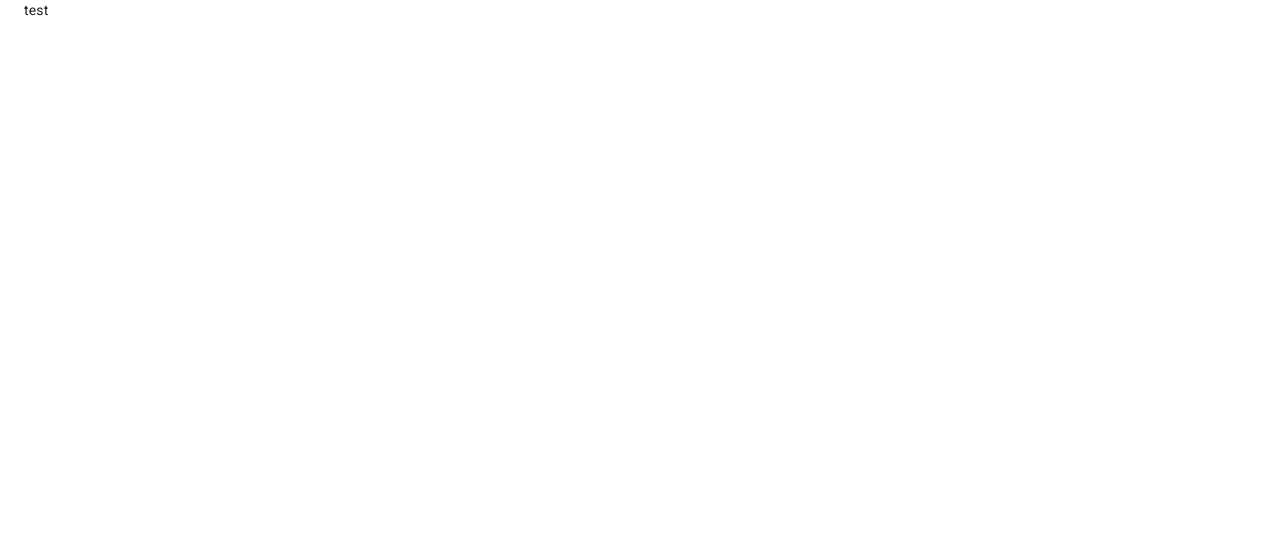
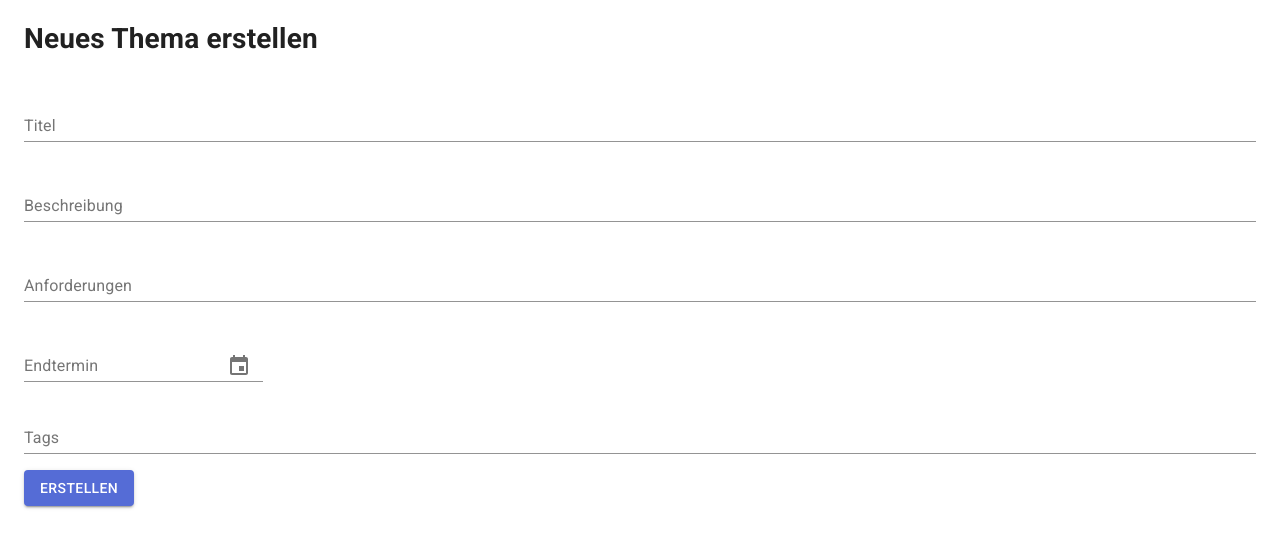
Before and after one commit to Fachschaft-Informatik-Nordakademie/TL-Themenboerse-legacy, a Next.js app in the folder frontend/: page /topic/create in a window 1280 px wide. Shown: the top 548 px of the page. Built offline with nearby package versions, Linux system fonts and the light colour scheme.

Commit message:
added form fields

```diff
--- a/frontend/package.json
+++ b/frontend/package.json
@@ -8,7 +8,11 @@
     "start": "next start"
   },
   "dependencies": {
+    "@date-io/date-fns": "^1.3.13",
     "@material-ui/core": "^4.11.4",
+    "@material-ui/lab": "^4.0.0-alpha.58",
+    "@material-ui/pickers": "^3.3.10",
+    "date-fns": "^2.22.1",
     "next": "10.2.0",
     "react": "17.0.2",
     "react-dom": "17.0.2"
--- a/frontend/pages/_app.tsx
+++ b/frontend/pages/_app.tsx
@@ -1,7 +1,9 @@
 import { CssBaseline, ThemeProvider } from '@material-ui/core';
+import { MuiPickersUtilsProvider } from '@material-ui/pickers';
 import React from 'react';
 import theme from '../src/theme';
 import '../styles/globals.css'
+import DateFnsUtils from '@date-io/date-fns';
 
 function MyApp({ Component, pageProps }) {
 
@@ -16,9 +18,11 @@ function MyApp({ Component, pageProps }) {
 
   return (
     <ThemeProvider theme={theme}>
+      <MuiPickersUtilsProvider utils={DateFnsUtils}>
         {/* CssBaseline kickstart an elegant, consistent, and simple baseline to build upon. */}
         <CssBaseline />
         <Component {...pageProps} />
+        </MuiPickersUtilsProvider>
     </ThemeProvider>
   );
 }
--- a/frontend/pages/topic/create.tsx
+++ b/frontend/pages/topic/create.tsx
@@ -1,8 +1,100 @@
-import { Container } from "@material-ui/core";
-import React from "react";
+import { Button, Container, TextField } from "@material-ui/core";
+import { makeStyles } from '@material-ui/core/styles';
+import { Autocomplete, Value } from "@material-ui/lab";
+import { KeyboardDatePicker } from "@material-ui/pickers";
+import React, { ChangeEvent } from "react";
+
+
+const useStyles = makeStyles((theme) => ({
+    formField: {
+        marginTop: theme.spacing(2),
+        marginBottom: theme.spacing(2)
+    },
+}));
 
 function create() {
-    return <Container>test</Container>;
+    const [title, setTitle] = React.useState("");
+    const handleTitleChange = (e: ChangeEvent<HTMLTextAreaElement | HTMLInputElement>) => {
+        setTitle(e.target.value);
+    }
+    const [description, setDescription] = React.useState("");
+    const handleDescriptionChange = (e: ChangeEvent<HTMLTextAreaElement | HTMLInputElement>) => {
+        setDescription(e.target.value);
+    }
+    const [requirements, setRequirements] = React.useState("");
+    const handleRequirementsChange = (e: ChangeEvent<HTMLTextAreaElement | HTMLInputElement>) => {
+        setRequirements(e.target.value);
+    }
+    const [deadline, setDeadline] = React.useState(null);
+    const [tags, setTags] = React.useState([]);
+    const handleTagesChange = (event: React.ChangeEvent<{}>, values: string[]) => {
+        setTags(values)
+    };
+
+    const submitForm = async (e) => {
+        e.preventDefault();
+        const topicData = {
+            title: title,
+            description: description,
+            requirements: requirements,
+            deadline: setDeadline,
+            tags: tags
+        }
+        const response = await fetch('/topic', {
+            method: 'POST',
+            headers: {
+                'Content-Type': 'application/json',
+            },
+            body: JSON.stringify(topicData),
+        });
+        // TODO: success message/back navigation? error handling?
+    };
+
+    const classes = useStyles();
+    return <Container>
+        <h1>Neues Thema erstellen</h1>
+        <form autoComplete="off" onSubmit={submitForm}>
+            <TextField label="Titel" fullWidth className={classes.formField} value={title} onChange={handleTitleChange} />
+            <TextField label="Beschreibung" fullWidth multiline className={classes.formField} onChange={handleDescriptionChange} />
+            <TextField label="Anforderungen" fullWidth multiline className={classes.formField} onChange={handleRequirementsChange} />
+            <KeyboardDatePicker
+          disableToolbar
+          variant="inline"
+          format="dd/MM/yyyy"
+          margin="normal"
+          id="date-picker-inline"
+          label="Endtermin"
+          value={deadline}
+          onChange={setDeadline}
+          KeyboardButtonProps={{
+            'aria-label': 'change date',
+          }}
+        />
+            <Autocomplete
+                className={classes.formField}
+                multiple
+                freeSolo
+                value={tags}
+                onChange={handleTagesChange}
+                id="tags-standard"
+                options={tagOptions}
+                getOptionLabel={(option) => option}
+                defaultValue={[]}
+                renderInput={(params) => (
+                    <TextField
+                        {...params}
+                        variant="standard"
+                        label="Tags"
+                    />
+                )}
+            />
+            <Button variant="contained" color="primary" type="submit">
+                Erstellen
+            </Button>
+        </form>
+    </Container>;
 }
 
+const tagOptions: string[] = [];// TODO: hard coded defaults or values loaded from the backend?
+
 export default create;
```
Also changed, not shown: 1 other file (tests, documents, lock files or other folders).
